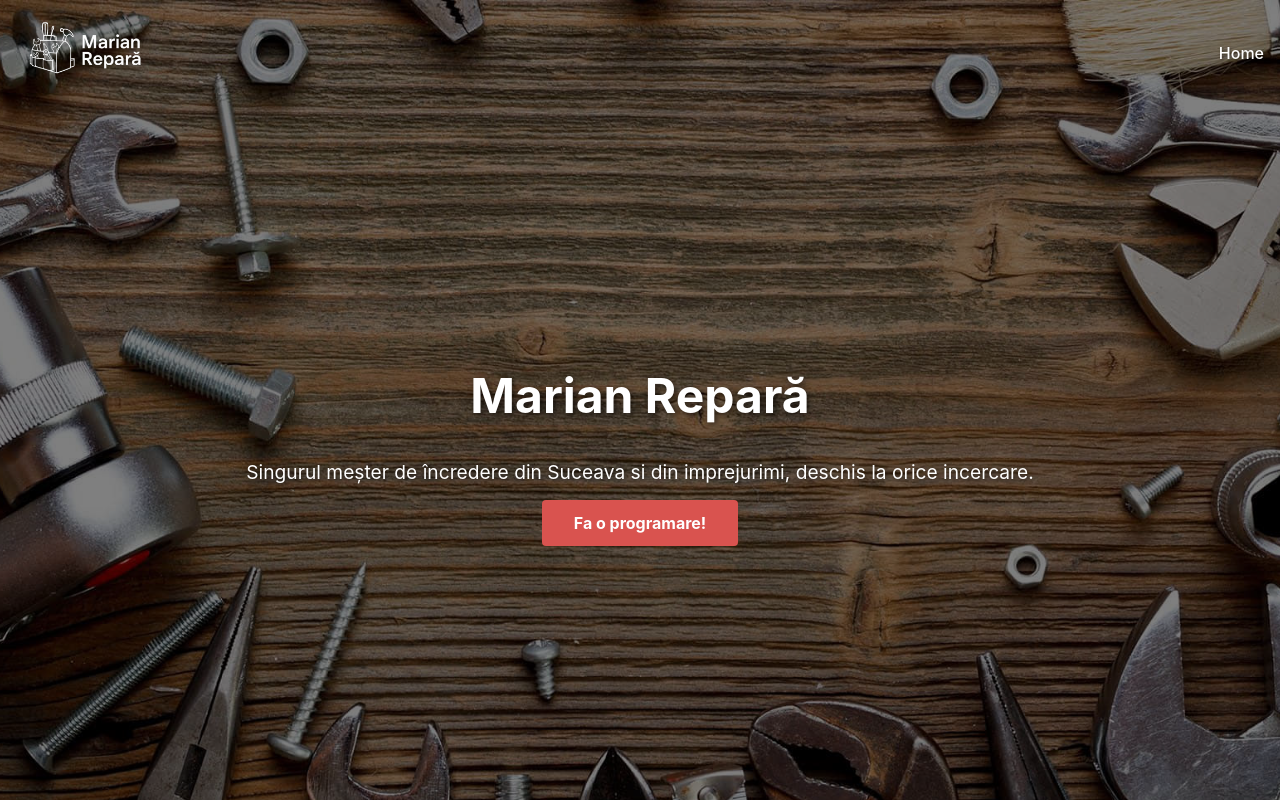
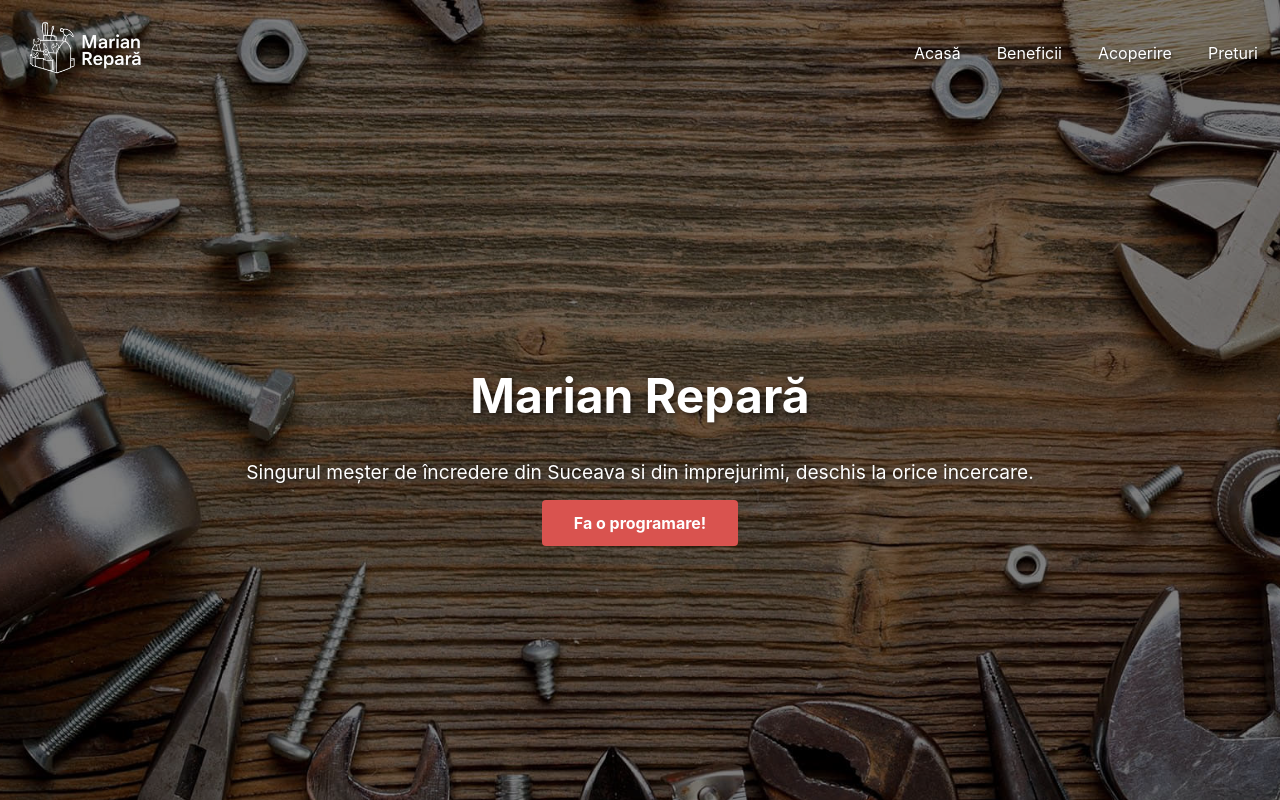
Before and after one commit to cojovlad/react-app-marian-repara, a React (Create React App) app: page / in a window 1280 px wide. Shown: the top 800 px of the page. Built offline with nearby package versions, Linux system fonts and the light colour scheme.

Commit message:
added navigation scroll to areas of interest in the page

```diff
--- a/src/App.tsx
+++ b/src/App.tsx
@@ -1,3 +1,4 @@
+// App.tsx
 import React from 'react';
 import './App.css';
 import Header from "./components/header/Header";
@@ -21,26 +22,48 @@ interface SnippetData {
 }
 
 const App: React.FC = () => {
-    const pages = [{title: 'Home', path: '/'}];
+    const pages = [
+        { title: "Acasă", id: "home" },
+        { title: "Beneficii", id: "benefits" },
+        { title: "Acoperire", id: "services" },
+        { title: "Preturi", id: "pricing" },
+    ];
 
     return (
         <div className="app">
             <main className="main-content">
-                <Header pages={pages}/>
+                <Header pages={pages} />
+
+                {/* Home */}
+                <section id="home">
                     {featuredSnippets.map((snippet: SnippetData, index: number) => (
                         <LandingHero key={index} {...snippet} />
                     ))}
-                <ServicesSnippet/>
+                    <ServicesSnippet />
+                </section>
+
+                {/* Benefits */}
+                <section id="benefits">
                     {whyChooseMarianSnippet.map((snippet: SnippetData, index: number) => (
                         <BenefitsHero key={index} {...snippet} />
                     ))}
-                <BenefitsSnippet/>
-                <ServiceAreaHero/>
-                <ServiceAreaSnippet/>
-                <PricingHero/>
-                <PricingSnippet/>
+                    <BenefitsSnippet />
+                </section>
+
+                {/* Services */}
+                <section id="services">
+                    <ServiceAreaHero />
+                    <ServiceAreaSnippet />
+                </section>
+
+                {/* Pricing */}
+                <section id="pricing">
+                    <PricingHero />
+                    <PricingSnippet />
+                </section>
             </main>
-            <Footer/>
+
+            <Footer />
         </div>
     );
 };
--- a/src/components/header/Header.module.css
+++ b/src/components/header/Header.module.css
@@ -28,11 +28,15 @@
 }
 
 .navLink {
+    background: none;
+    border: none;
+    cursor: pointer;
     text-decoration: none;
     color: white;
     font-weight: 500;
     transition: color 0.3s ease;
     text-shadow: 1px 1px 3px rgba(0,0,0,0.5);
+    font: inherit;
 }
 
 .navLink:hover {
--- a/src/components/header/Header.tsx
+++ b/src/components/header/Header.tsx
@@ -1,12 +1,20 @@
+// Header.tsx
 import React from "react";
+import styles from "./Header.module.css";
 import {Link} from "react-router-dom";
-import styles from "./Header.module.css";
 
 interface HeaderProps {
-    pages: Array<{ title: string; path: string }>;
+    pages: Array<{ title: string; id: string }>;
 }
 
-const Header: React.FC<HeaderProps> = ({pages}) => {
+const Header: React.FC<HeaderProps> = ({ pages }) => {
+    const scrollToSection = (id: string) => {
+        const el = document.getElementById(id);
+        if (el) {
+            el.scrollIntoView({ behavior: "smooth" });
+        }
+    };
+
     return (
         <header className={styles.header}>
             <Link to="/">
@@ -19,9 +27,13 @@ const Header: React.FC<HeaderProps> = ({pages}) => {
 
             <nav className={styles.nav}>
                 {pages.map((page, index) => (
-                    <a key={index} href={page.path} className={styles.navLink}>
+                    <button
+                        key={index}
+                        onClick={() => scrollToSection(page.id)}
+                        className={styles.navLink}
+                    >
                         {page.title}
-                    </a>
+                    </button>
                 ))}
             </nav>
         </header>
```
Lines whose indentation alone changed are shown as unchanged.
